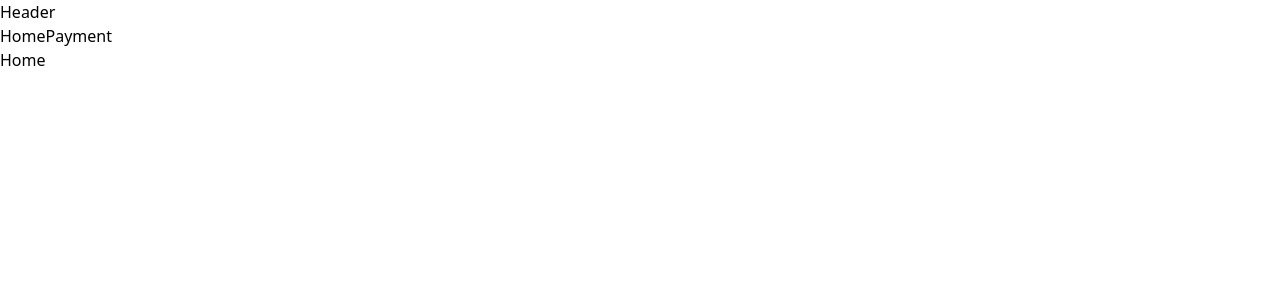
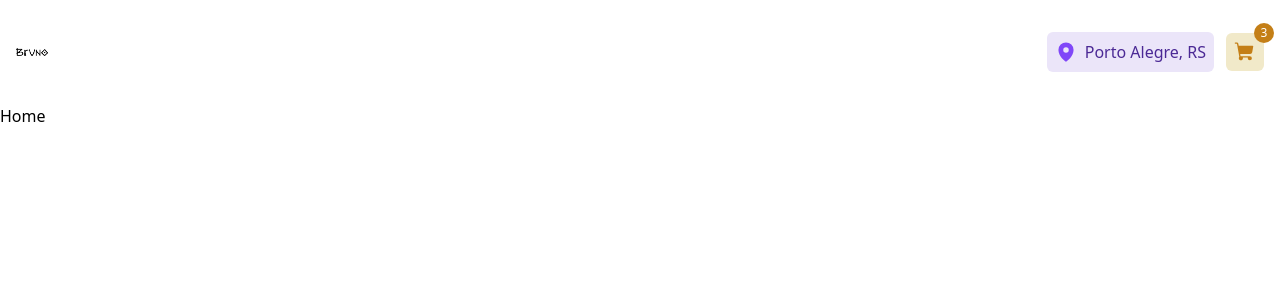
Before and after one commit to devsantosbruno/coffee-delivery, a React (Vite) app: page / in a window 1280 px wide. Shown: the top 300 px of the page. Built offline with nearby package versions, Linux system fonts and the light colour scheme.

Commit message:
feat: header for desktop

```diff
--- a/package.json
+++ b/package.json
@@ -9,6 +9,7 @@
     "preview": "vite preview"
   },
   "dependencies": {
+    "phosphor-react": "^1.4.1",
     "react": "^18.2.0",
     "react-dom": "^18.2.0",
     "react-router-dom": "^6.6.1"
--- a/src/Router.tsx
+++ b/src/Router.tsx
@@ -2,15 +2,15 @@ import { Route } from "react-router";
 import { Routes } from "react-router-dom";
 import { DefaultLayout } from "./layouts/DefaultLayout";
 
+import { Cart } from "./pages/Cart";
 import { Home } from "./pages/Home";
-import { Payment } from "./pages/Payment";
 
 export function Router() {
   return (
     <Routes>
       <Route path="/" element={<DefaultLayout />}>
         <Route path="/" element={<Home />} />
-        <Route path="/payment" element={<Payment />} />
+        <Route path="/payment" element={<Cart />} />
       </Route>
     </Routes>
   );
--- a/src/components/Header.tsx
+++ b/src/components/Header.tsx
@@ -1,18 +1,38 @@
+import { MapPin, ShoppingCart } from "phosphor-react";
 import { NavLink } from "react-router-dom";
+
+import logo from "../assets/logo.png";
 
 export function Header() {
   return (
-    <div>
-      <h1>Header</h1>
+    <div className="container px-4 mx-auto">
+      <nav className="py-8 bg-white flex items-center justify-between">
+        <div className="flex">
+          <NavLink to="/" title="Home">
+            <img src={logo} alt="" className="max-w-8 max-h-8" />
+          </NavLink>
+        </div>
 
-      <nav>
-        <NavLink to="/" title="Home">
-          Home
-        </NavLink>
+        <div className="flex items-center gap-3">
+          <div className="flex items-center gap-2 bg-purple-200 text-purple-600 rounded-md p-2">
+            <MapPin size={22} weight="fill" className="text-purple-400" />
+            Porto Alegre, RS
+          </div>
 
-        <NavLink to="/payment" title="Payment">
-          Payment
-        </NavLink>
+          <NavLink to="/cart" title="Cart">
+            <div className="bg-yellow-200 p-2 rounded-md relative">
+              <ShoppingCart
+                size={22}
+                weight="fill"
+                className="text-yellow-700"
+              />
+
+              <span className="bg-yellow-700 text-white w-5 h-5 flex items-center justify-center rounded-full text-xs absolute -top-[10px] -right-[10px]">
+                3
+              </span>
+            </div>
+          </NavLink>
+        </div>
       </nav>
     </div>
   );
--- /dev/null
+++ b/src/pages/Cart/index.tsx
@@ -0,0 +1,3 @@
+export function Cart() {
+  return <h1>Cart</h1>;
+}
--- a/src/pages/Payment/index.tsx
+++ /dev/null
@@ -1,3 +0,0 @@
-export function Payment() {
-  return <h1>Payment</h1>;
-}
```
Also changed, not shown: src/assets/logo.png (added), 1 other file (tests, documents, lock files or other folders).
